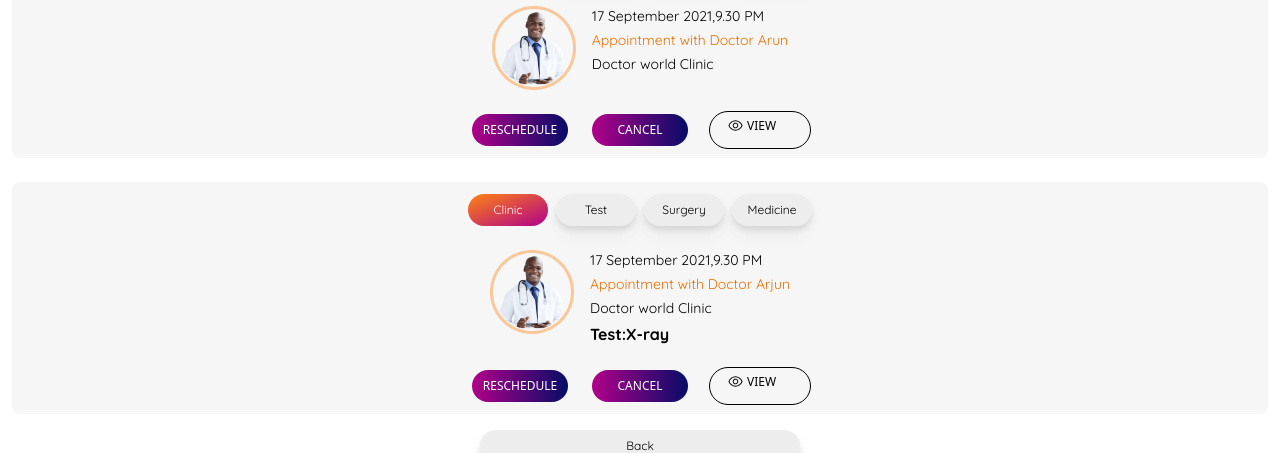
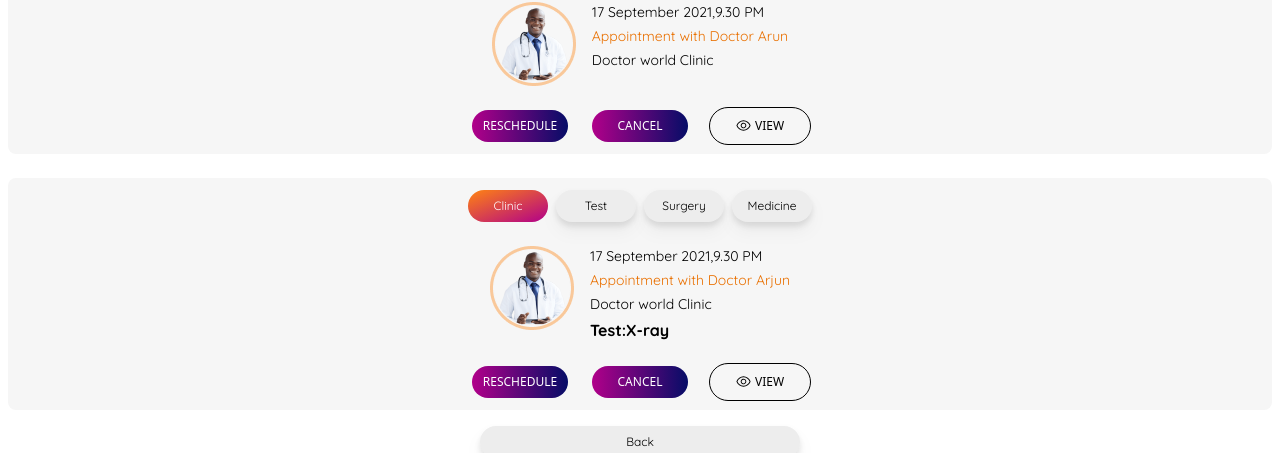
Before and after one commit to Vijji04/dreamrootcompany, a React (Create React App) app: page / in a window 1280 px wide. Shown: the part 198-651 px from the top of the page. Built offline with nearby package versions, Linux system fonts and the light colour scheme.

Commit message:
fixed view

```diff
--- a/src/App.js
+++ b/src/App.js
@@ -5,7 +5,7 @@ import MainCard from "./MainCard.js"
 
 function App() {
   return (
-    <div className="flex flex-col items-center justify-between mx-auto space-y-4 p-2">
+    <div className="flex flex-col items-center justify-between mx-auto space-y-4 p-1">
       <Navbar />
       <Rectangle />
       <MainCard />
--- a/src/DownButtons.js
+++ b/src/DownButtons.js
@@ -7,7 +7,7 @@ function DownButtons() {
         <div className='flex space-x-6'>
         <button className='text-bold text-xs p-1 px-2 pt-1 text-white bg-gradient-to-r from-[#B1008A] to-[#060D67] w-24 h-8 rounded-full baseline shadow-6xl'>RESCHEDULE</button>
         <button className='text-bold text-xs p-1 px-2 pt-1 text-white bg-gradient-to-r from-[#B1008A] to-[#060D67] w-24 h-8 rounded-full baseline shadow-6xl'>CANCEL</button>
-        <button className='flex outline outline-offset-2 outline-1 border-[#999999] text-bold text-xs p-1 px-3 pt-1 text-black w-24 h-8 rounded-full baseline shadow-6xl'>
+        <button className='text-bold text-xs p-1 px-2 pt-2 pl-1 flex justify-center outline outline-offset-2 outline-1 border-[#999999]    text-black w-24 h-8 rounded-full baseline shadow-6xl'>
 
             <img className="mx-1"src={eye} alt="" ></img>
             VIEW
```
